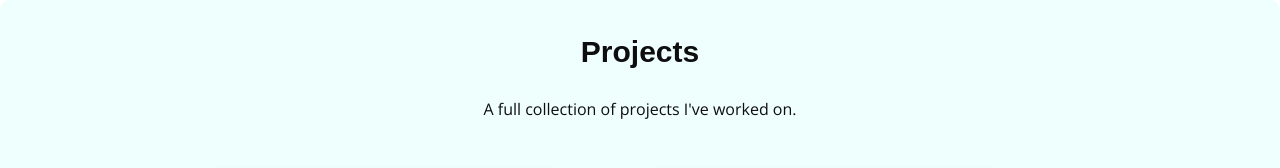
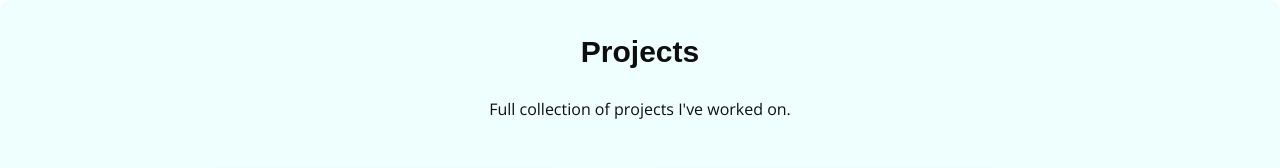
Before and after one commit to CalebKiK/calebk-website-portfolio, a React (Create React App) app: page /all-projects in a window 1280 px wide. Shown: the top 168 px of the page. Built offline with nearby package versions, Linux system fonts and the light colour scheme; a web font is replaced by a local one.

Commit message:
Update AllProjects.js

```diff
--- a/src/components/AllProjects.js
+++ b/src/components/AllProjects.js
@@ -131,7 +131,7 @@ function AllProjects() {
     return (
         <div className="projects">
             <h2>Projects</h2>
-            <p>A full collection of projects I've worked on.</p>
+            <p>Full collection of projects I've worked on.</p>
             <div className="projects-component">
                 <div className="project-component-card">
                     {allProjects.length > 0 ? (
```
